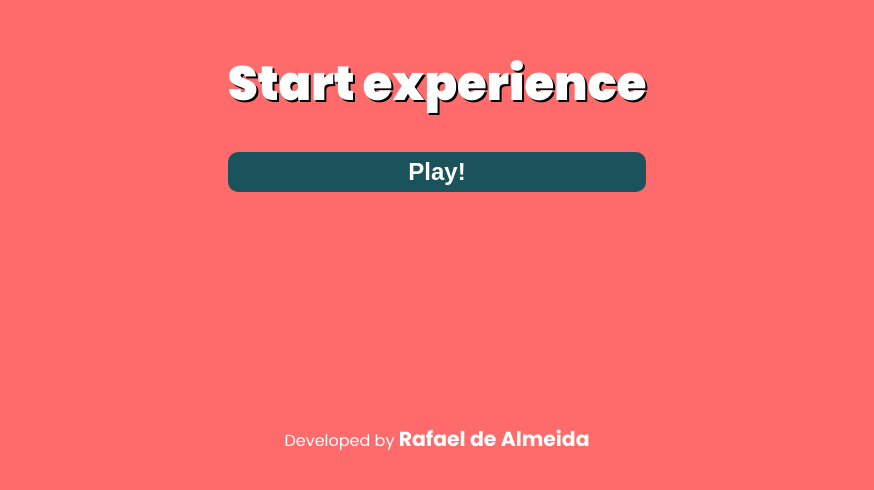
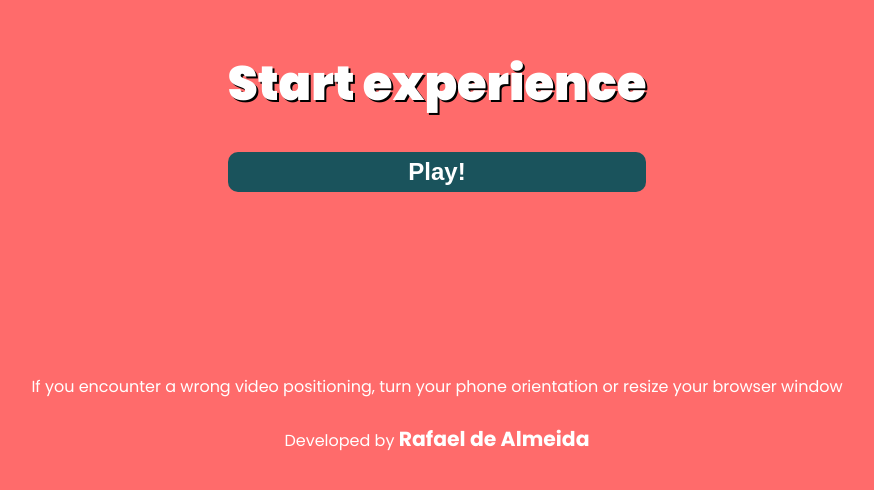
Before and after one commit to rafelis1997/arjs-react-experimental-app, a React (Create React App) app: page / in a window 1280 px wide. Shown: the part 280-770 px from the top of the page, without its empty margins (203-1077 px from the left). Built offline with nearby package versions, Linux system fonts and the light colour scheme; no server answers.

Commit message:
Warning about video positioning erratic

```diff
--- a/src/App.jsx
+++ b/src/App.jsx
@@ -124,7 +124,9 @@ const App = () => {
           </div>
         )}
         <p className="footer">
-          Developed by {""}
+          If you encounter a wrong video positioning, turn your phone
+          orientation or resize your browser window <br/>
+          <br/>Developed by {""}
           <span>Rafael de Almeida</span>
         </p>
       </div>
--- a/src/styles.css
+++ b/src/styles.css
@@ -59,6 +59,7 @@ body {
   bottom: 50px;
   position: absolute;
   color: white;
+  text-align: center;
 }
 
 .footer span {
```
